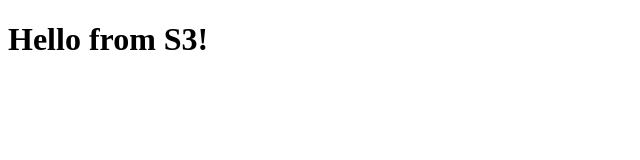
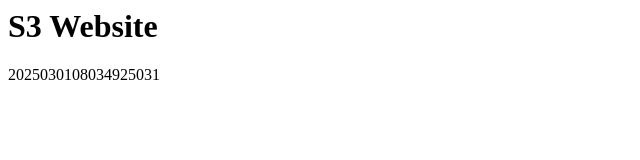
Before and after one commit to ISB-021Fulcrum/static, a plain HTML site: page index.html in a window 1280 px wide. Shown: the whole page, without its empty margins (0-640 px from the left). Drawn offline with Linux system fonts and the light colour scheme.

Commit message:
Add index.html

```diff
--- a/index.html
+++ b/index.html
@@ -1,5 +1,9 @@
-<!DOCTYPE html>
 <html>
-<head><title>My S3 Website</title></head>
-<body><h1>Hello from S3!</h1></body>
+  <head>
+    <title>S3 Website</title>
+  </head>
+  <body>
+    <h1>S3 Website</h1>
+    <p>2025030108034925031</p>
+  </body>
 </html>
```
